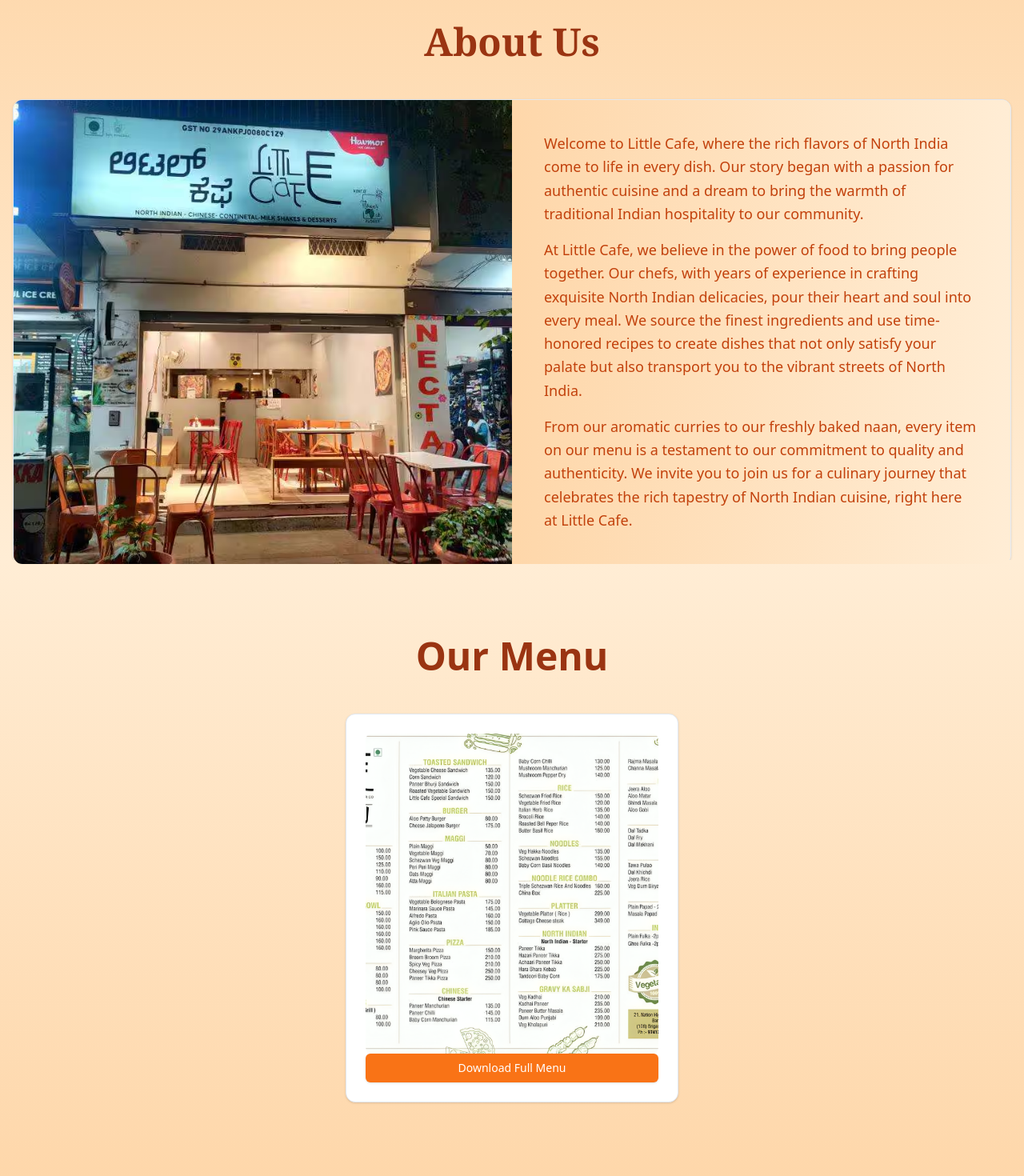
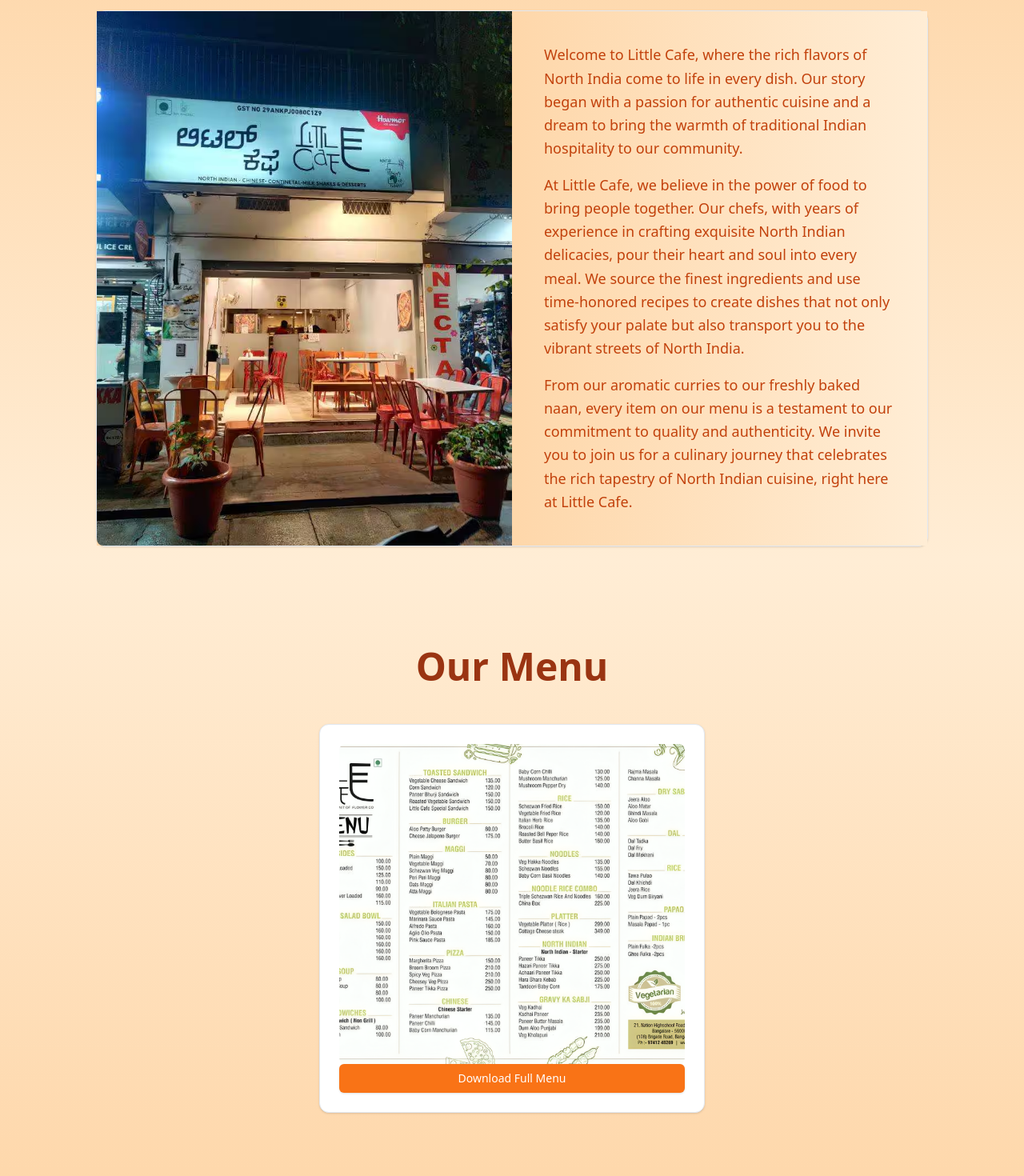
Before and after one commit to Dyfintie/Little, a Next.js app: page / in a window 1280 px wide. Shown: the part 1000-2470 px from the top of the page at 80% size. Built offline with nearby package versions, Linux system fonts and the light colour scheme.

Commit message:
made design respo

```diff
--- a/app/components/About.tsx
+++ b/app/components/About.tsx
@@ -6,12 +6,12 @@ import { Card, CardContent } from "@/components/ui/card";
 
 const About = () => {
   return (
-    <section className="h-screen w-full py-12 md:py-24 lg:py-32 bg-gradient-to-b from-orange-200 to-orange-100">
-      <div className="container mx-auto px-4">
-        <h2 className="text-4xl md:text-5xl font-bold font-serif text-orange-800 text-center mb-12 from-orange-200 to-orange-100">
+    // <section className="h-full w-full py-12 md:py-24 lg:py-32 bg-gradient-to-b from-orange-200 to-orange-100 ">
+    <div className="w-full h-full flex flex-col  justify-center items-center px-4 bg-gradient-to-b from-orange-200 to-orange-100">
+      <h2 className=" w-3/12 text-4xl md:text-5xl font-bold font-serif text-orange-800 text-center mb-12 from-orange-200 to-orange-100">
         About Us
       </h2>
-        <Card className="overflow-hidden bg-gradient-to-r from-orange-200 to-orange-100 ">
+      <Card className="w-10/12 bg-gradient-to-r from-orange-200 to-orange-100 flex ">
         <CardContent className="p-0 bg-gradient-to-r from-orange-200 to-orange-100">
           <div className="flex flex-col md:flex-row bg-gradient-to-r from-orange-200 to-orange-100">
             <div className="w-full md:w-1/2 relative bg-gradient-to-r h-full md:h-auto from-orange-200 to-orange-100">
@@ -27,31 +27,31 @@ const About = () => {
               <p className="text-orange-700 text-lg leading-relaxed from-orange-200 to-orange-100">
                 Welcome to Little Cafe, where the rich flavors of North India
                 come to life in every dish. Our story began with a passion for
-                  authentic cuisine and a dream to bring the warmth of
-                  traditional Indian hospitality to our community.
+                authentic cuisine and a dream to bring the warmth of traditional
+                Indian hospitality to our community.
               </p>
               <p className="mt-4 text-orange-700 text-lg leading-relaxed from-orange-200 to-orange-100">
-                  At Little Cafe, we believe in the power of food to bring
-                  people together. Our chefs, with years of experience in
-                  crafting exquisite North Indian delicacies, pour their heart
-                  and soul into every meal. We source the finest ingredients and
-                  use time-honored recipes to create dishes that not only
-                  satisfy your palate but also transport you to the vibrant
-                  streets of North India.
+                At Little Cafe, we believe in the power of food to bring people
+                together. Our chefs, with years of experience in crafting
+                exquisite North Indian delicacies, pour their heart and soul
+                into every meal. We source the finest ingredients and use
+                time-honored recipes to create dishes that not only satisfy your
+                palate but also transport you to the vibrant streets of North
+                India.
               </p>
               <p className="mt-4 text-orange-700 text-lg leading-relaxed from-orange-200 to-orange-100">
-                  From our aromatic curries to our freshly baked naan, every
-                  item on our menu is a testament to our commitment to quality
-                  and authenticity. We invite you to join us for a culinary
-                  journey that celebrates the rich tapestry of North Indian
-                  cuisine, right here at Little Cafe.
+                From our aromatic curries to our freshly baked naan, every item
+                on our menu is a testament to our commitment to quality and
+                authenticity. We invite you to join us for a culinary journey
+                that celebrates the rich tapestry of North Indian cuisine, right
+                here at Little Cafe.
               </p>
             </div>
           </div>
         </CardContent>
       </Card>
     </div>
-    </section>
+    // </section>
   );
 };
 
--- a/app/components/Menu.tsx
+++ b/app/components/Menu.tsx
@@ -5,22 +5,21 @@ import { Button } from "@/components/ui/button";
 
 const Menu = () => {
   return (
-    <section className="w-full py-12 md:py-24 bg-gradient-to-b from-orange-100 to-orange-200">
-      <div className="container mx-auto px-4">
-        <h2 className="text-4xl md:text-5xl font-bold text-orange-800 text-center mb-12">
+    <div className=" px-4 bg-gradient-to-b from-orange-100 to-orange-200 w-full h-full flex flex-col justify-center items-center">
+      <h2 className="text-4xl md:text-5xl font-bold text-orange-800 text-center mb-12 flex items-center justify-center ">
         Our Menu
       </h2>
-        <div className="flex justify-center lg:flex-row gap-8">
-          <div className="w-full lg:w-1/3">
-            <Card>
-              <CardContent className="p-6">
-                <div className="relative h-[300px] md:h-[400px] rounded-lg overflow-hidden flex">
+      <div className="flex justify-center gap-8 flew-wrap ">
+        <div className="w-full lg:w-1/3 flex justify-center">
+          <Card className="flex">
+            <CardContent className="p-6 w-[30rem] ">
+              <div className="relative h-[300px] md:h-[400px] rounded-lg overflow-auto flex">
                 <Image
                   src="/assets/menu.png"
                   alt="Menu item"
                   layout="fill"
                   objectFit="cover"
-                    className="transition-opacity duration-300 flex justify-center"
+                  className="transition-opacity duration-300 flex justify-center w-12"
                 />
               </div>
               <a
@@ -37,7 +36,7 @@ const Menu = () => {
         </div>
       </div>
     </div>
-    </section>
+
   );
 };
 
```
Lines whose indentation alone changed are shown as unchanged.
